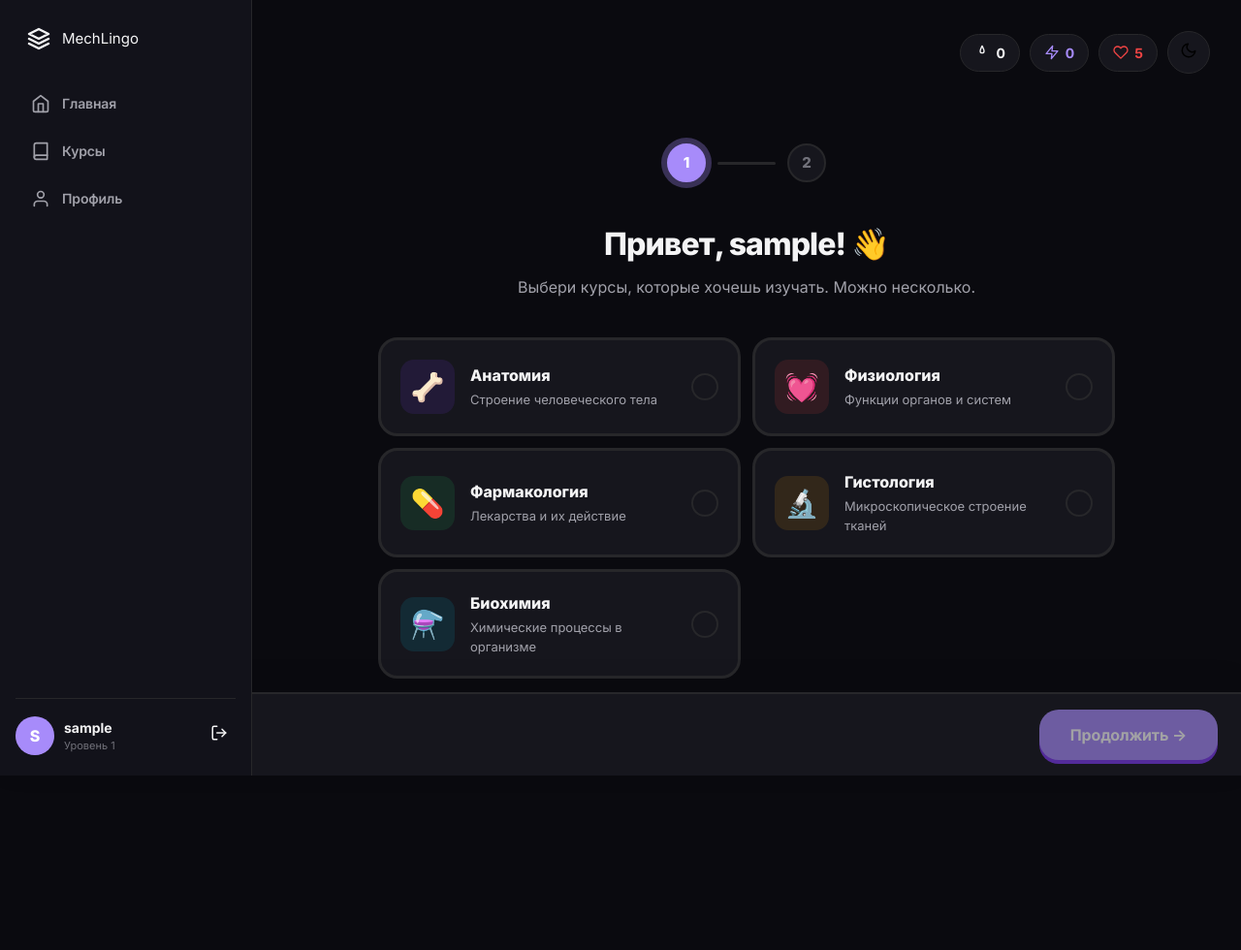
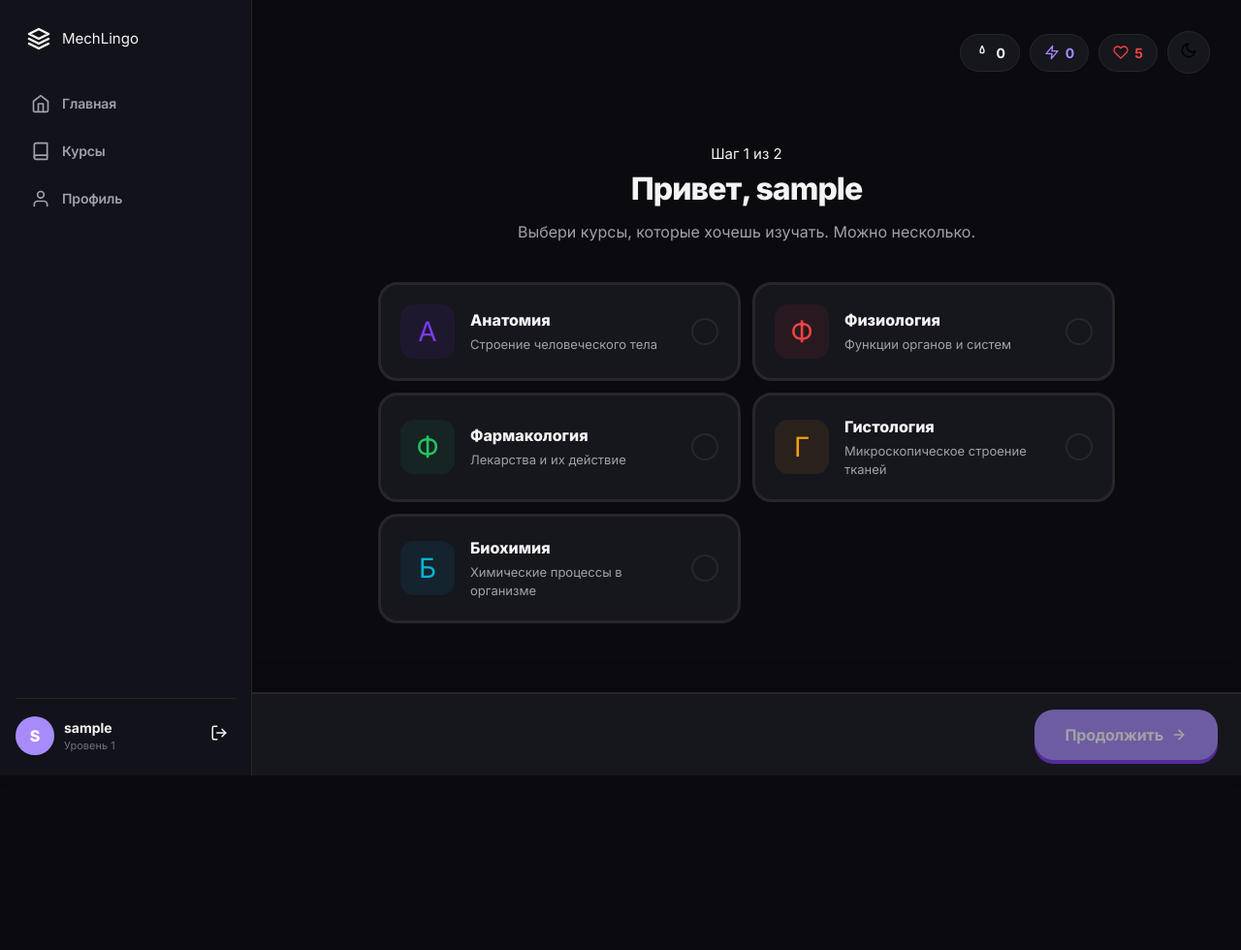
Before and after one commit to amal1a67/mechlingo, a Flask app: page /onboarding in a window 1280 px wide. Shown: the whole page at 97% size. After the commit the page ends 800 px from the top, so only its background shows below. Run offline with Flask 3, Linux system fonts and the light colour scheme; the visitor is signed in with stand-in values (Sample User, id 1); data comes from the database, SQL or seed files in the repository.

Commit message:
Refactor onboarding HTML for improved structure

```diff
--- a/templates/onboarding.html
+++ b/templates/onboarding.html
@@ -3,14 +3,9 @@
 {% block content %}
 <div class="onboarding-container">
 
-    <div class="onboarding-progress">
-        <div class="onboarding-step active">1</div>
-        <div class="onboarding-line"></div>
-        <div class="onboarding-step">2</div>
-    </div>
-
     <div class="onboarding-header">
-        <h1>Привет, {{ user.username }}! 👋</h1>
+        <div class="onboarding-step-label">Шаг 1 из 2</div>
+        <h1>Привет, {{ user.username }}</h1>
         <p>Выбери курсы, которые хочешь изучать. Можно несколько.</p>
     </div>
 
@@ -20,20 +15,23 @@
         <div class="onboarding-course {% if c.id in chosen %}selected{% endif %}"
              data-course-id="{{ c.id }}"
              onclick="toggleCourse(this)">
-            <div class="onboarding-course-icon" style="background: {{ c.color }}20; color: {{ c.color }};">
-                {{ c.icon }}
+            <div class="onboarding-course-icon" style="background: {{ c.color }}15; color: {{ c.color }};">
+                {{ c.name[0] }}
             </div>
             <div class="onboarding-course-info">
                 <div class="onboarding-course-name">{{ c.name }}</div>
                 <div class="onboarding-course-desc">{{ c.description or 'Медицинский курс' }}</div>
             </div>
-            <div class="onboarding-check">✓</div>
+            <div class="onboarding-check">
+                <svg width="14" height="14" viewBox="0 0 24 24" fill="none" stroke="currentColor" stroke-width="3" stroke-linecap="round" stroke-linejoin="round">
+                    <polyline points="20 6 9 17 4 12"/>
+                </svg>
+            </div>
         </div>
         {% endfor %}
     </div>
     {% else %}
     <div class="empty-state">
-        <div class="empty-icon">📚</div>
         <div class="empty-title">Курсы пока не добавлены</div>
         <div class="empty-text">Скоро появятся</div>
     </div>
@@ -44,7 +42,11 @@
             Выбрано: <span id="countDisplay">{{ chosen|length }}</span>
         </div>
         <button class="btn btn-primary btn-lg" onclick="completeOnboarding()" id="continueBtn">
-            Продолжить →
+            Продолжить
+            <svg width="16" height="16" viewBox="0 0 24 24" fill="none" stroke="currentColor" stroke-width="2.5" stroke-linecap="round" stroke-linejoin="round">
+                <line x1="5" y1="12" x2="19" y2="12"/>
+                <polyline points="12 5 19 12 12 19"/>
+            </svg>
         </button>
     </div>
 
@@ -84,12 +86,12 @@ async function completeOnboarding() {
         } else {
             alert(data.error || 'Ошибка');
             btn.disabled = false;
-            btn.textContent = 'Продолжить →';
+            btn.textContent = 'Продолжить';
         }
     } catch (e) {
         alert('Ошибка соединения');
         btn.disabled = false;
-        btn.textContent = 'Продолжить →';
+        btn.textContent = 'Продолжить';
     }
 }
 
```
